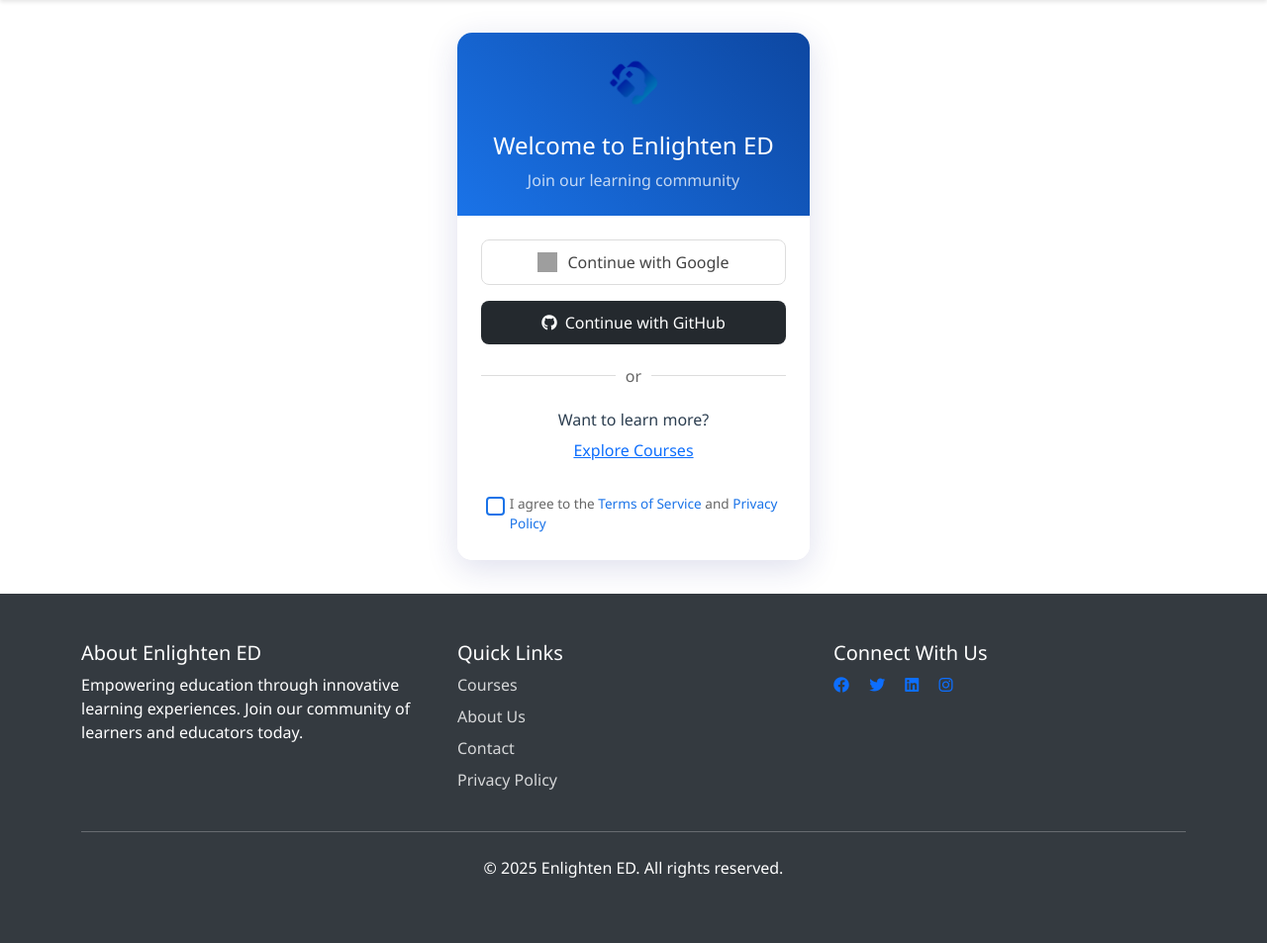
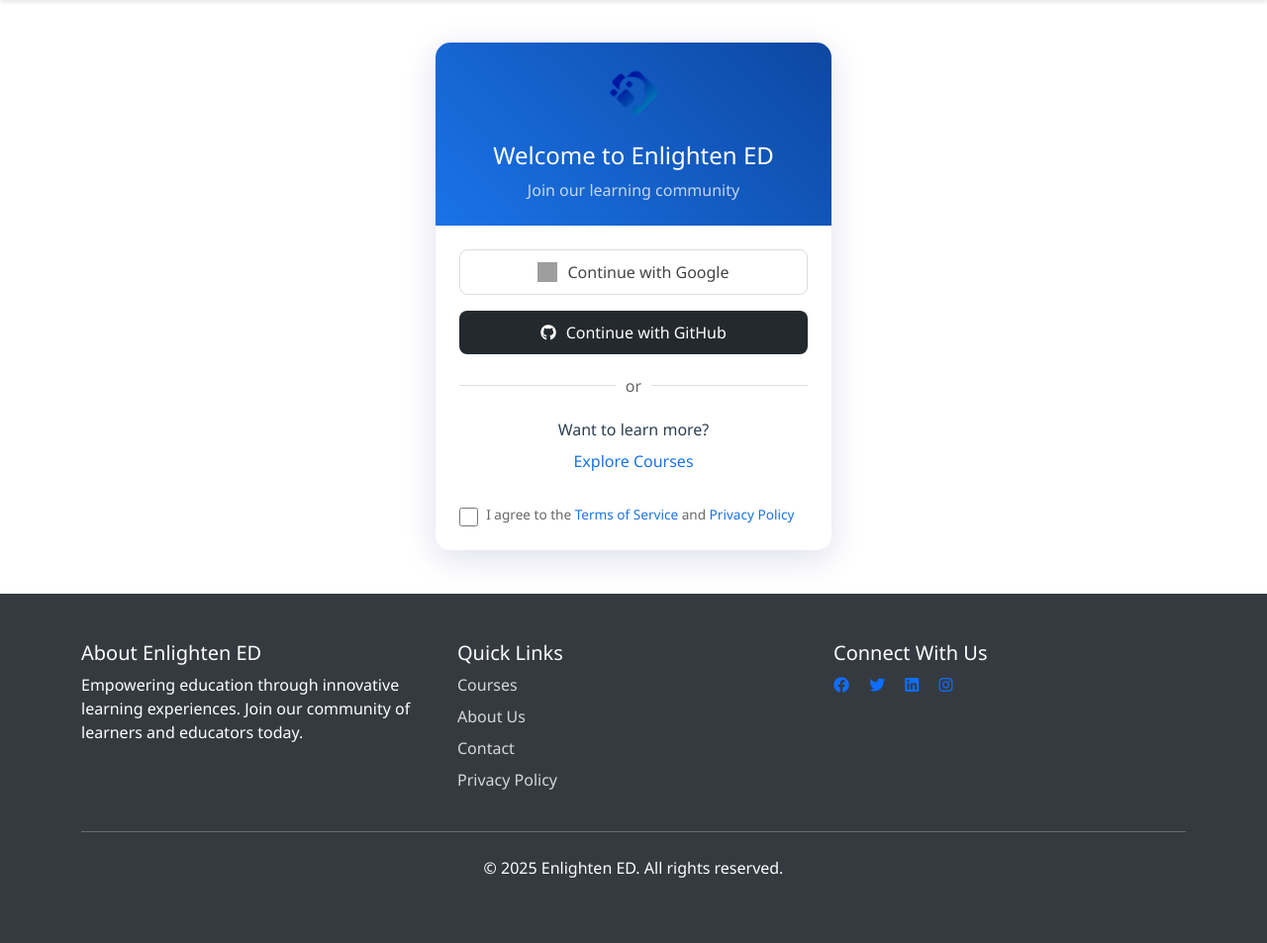
Before and after one commit to rjvtayam/Courseware, a Flask app: page /login in a window 1280 px wide. Shown: the part 84-1037 px from the top of the page at 99% size. Run offline with Flask 3, Linux system fonts and the light colour scheme; some libraries are stand-ins or nearby versions; grey boxes are pictures that could not be loaded.

Commit message:
Clean up login page: Move all styles to CSS file, improve HTML structure

```diff
--- a/app/static/css/auth/login.css
+++ b/app/static/css/auth/login.css
@@ -1,8 +1,15 @@
+/* Login Page Styles */
+
 .login-container {
     min-height: calc(100vh - 200px);
     display: flex;
     align-items: center;
     padding: 2rem 0;
+}
+
+.login-wrapper {
+    display: flex;
+    justify-content: center;
 }
 
 .login-card {
@@ -12,18 +19,21 @@
     border-radius: 15px;
     box-shadow: 0 8px 32px rgba(31, 38, 135, 0.15);
     transition: transform 0.3s ease;
+    width: 100%;
     max-width: 400px;
-    margin: 0 auto;
 }
 
 .login-card:hover {
     transform: translateY(-5px);
 }
 
+/* Header Section */
 .login-header {
     background: linear-gradient(45deg, #1a73e8, #0d47a1);
     border-radius: 15px 15px 0 0;
     padding: 1.5rem;
+    text-align: center;
+    color: white;
 }
 
 .login-header img {
@@ -33,19 +43,42 @@
     animation: float 3s ease-in-out infinite;
 }
 
+.login-header h4 {
+    margin-bottom: 0.5rem;
+    font-size: 1.5rem;
+}
+
+.login-header p {
+    margin: 0;
+    opacity: 0.75;
+}
+
 @keyframes float {
     0% { transform: translateY(0px); }
     50% { transform: translateY(-10px); }
     100% { transform: translateY(0px); }
 }
 
+/* Login Body */
+.login-body {
+    padding: 1.5rem;
+}
+
+/* OAuth Buttons */
+.oauth-buttons {
+    display: grid;
+    gap: 1rem;
+}
+
 .oauth-btn {
+    display: flex;
+    align-items: center;
+    justify-content: center;
     transition: all 0.3s ease;
     border-radius: 8px;
     padding: 10px;
     font-size: 1rem;
-    position: relative;
-    overflow: hidden;
+    text-decoration: none;
 }
 
 .oauth-btn:hover {
@@ -68,9 +101,13 @@
     width: 20px;
     height: 20px;
     margin-right: 10px;
-    vertical-align: middle;
 }
 
+.oauth-btn i {
+    margin-right: 10px;
+}
+
+/* Divider */
 .divider {
     display: flex;
     align-items: center;
@@ -90,42 +127,64 @@
     padding: 0 10px;
 }
 
-.terms-text {
+/* Explore Section */
+.explore-section {
+    text-align: center;
+}
+
+.explore-section p {
+    margin: 0;
+}
+
+.explore-link {
+    color: #1a73e8;
+    text-decoration: none;
+    display: inline-block;
+    padding: 0.5rem 1rem;
+    font-weight: 500;
+}
+
+.explore-link:hover {
+    text-decoration: underline;
+}
+
+/* Terms Section */
+.terms-section {
+    margin-top: 1.5rem;
+}
+
+.terms-checkbox {
+    display: flex;
+    align-items: flex-start;
+    gap: 0.5rem;
+}
+
+.terms-checkbox input[type="checkbox"] {
+    width: 1.2rem;
+    height: 1.2rem;
+    margin-top: 0.2rem;
+    border: 2px solid #1a73e8;
+    border-radius: 0.25rem;
+    cursor: pointer;
+}
+
+.terms-checkbox input[type="checkbox"]:checked {
+    background-color: #1a73e8;
+    border-color: #1a73e8;
+}
+
+.terms-checkbox label {
     font-size: 0.85rem;
     color: #666;
-    margin-bottom: 0;
+    cursor: pointer;
 }
 
-.terms-text a {
+.terms-checkbox a {
     color: #1a73e8;
     text-decoration: none;
     font-weight: 500;
 }
 
-.terms-text a:hover {
+.terms-checkbox a:hover {
     text-decoration: underline;
 }
-
-/* Checkbox styling */
-.form-check {
-    padding-left: 1.8rem;
-}
-
-.form-check-input {
-    width: 1.2rem;
-    height: 1.2rem;
-    margin-left: -1.8rem;
-    border: 2px solid #1a73e8;
-    border-radius: 0.25rem;
-    cursor: pointer;
-}
-
-.form-check-input:checked {
-    background-color: #1a73e8;
-    border-color: #1a73e8;
-}
-
-.form-check-label {
-    cursor: pointer;
-    padding-top: 0.1rem;
-}
--- a/app/templates/auth/login.html
+++ b/app/templates/auth/login.html
@@ -11,26 +11,23 @@
 {% block content %}
 <div class="login-container">
     <div class="container">
-        <div class="row justify-content-center">
-            <div class="col-md-5 col-lg-4">
+        <div class="login-wrapper">
             <div class="login-card">
-                    <div class="login-header text-center text-white">
-                        <img src="{{ url_for('static', filename='images/enlighten.png') }}" alt="Enlighten ED Logo" class="mb-3">
-                        <h4 class="mb-2">Welcome to Enlighten ED</h4>
-                        <p class="mb-0 opacity-75">Join our learning community</p>
+                <div class="login-header">
+                    <img src="{{ url_for('static', filename='images/enlighten.png') }}" alt="Enlighten ED Logo">
+                    <h4>Welcome to Enlighten ED</h4>
+                    <p>Join our learning community</p>
                 </div>
 
-                    <div class="card-body p-4">
-                        <div class="d-grid gap-3">
-                            <a href="{{ url_for('auth.google_login') }}"
-                               class="oauth-btn google-btn d-flex align-items-center justify-content-center text-decoration-none">
+                <div class="login-body">
+                    <div class="oauth-buttons">
+                        <a href="{{ url_for('auth.google_login') }}" class="oauth-btn google-btn">
                             <img src="{{ url_for('static', filename='images/google.svg') }}" alt="Google">
                             Continue with Google
                         </a>
 
-                            <a href="{{ url_for('auth.github_login') }}"
-                               class="oauth-btn github-btn d-flex align-items-center justify-content-center text-decoration-none">
-                                <i class="fab fa-github me-2"></i>
+                        <a href="{{ url_for('auth.github_login') }}" class="oauth-btn github-btn">
+                            <i class="fab fa-github"></i>
                             Continue with GitHub
                         </a>
                     </div>
@@ -39,15 +36,15 @@
                         <span>or</span>
                     </div>
 
-                        <div class="text-center">
-                            <p class="mb-0">Want to learn more?</p>
-                            <a href="{{ url_for('main.index') }}" class="btn btn-link text-primary">Explore Courses</a>
+                    <div class="explore-section">
+                        <p>Want to learn more?</p>
+                        <a href="{{ url_for('main.index') }}" class="explore-link">Explore Courses</a>
                     </div>
 
-                        <div class="terms-section mt-4">
-                            <div class="form-check">
-                                <input class="form-check-input" type="checkbox" id="agreeTerms" required>
-                                <label class="form-check-label terms-text" for="agreeTerms">
+                    <div class="terms-section">
+                        <div class="terms-checkbox">
+                            <input type="checkbox" id="agreeTerms" required>
+                            <label for="agreeTerms">
                                 I agree to the <a href="{{ url_for('main.terms') }}">Terms of Service</a> and
                                 <a href="{{ url_for('main.privacy') }}">Privacy Policy</a>
                             </label>
@@ -58,5 +55,4 @@
         </div>
     </div>
 </div>
-</div>
 {% endblock %}
```
Lines whose indentation alone changed are shown as unchanged.
